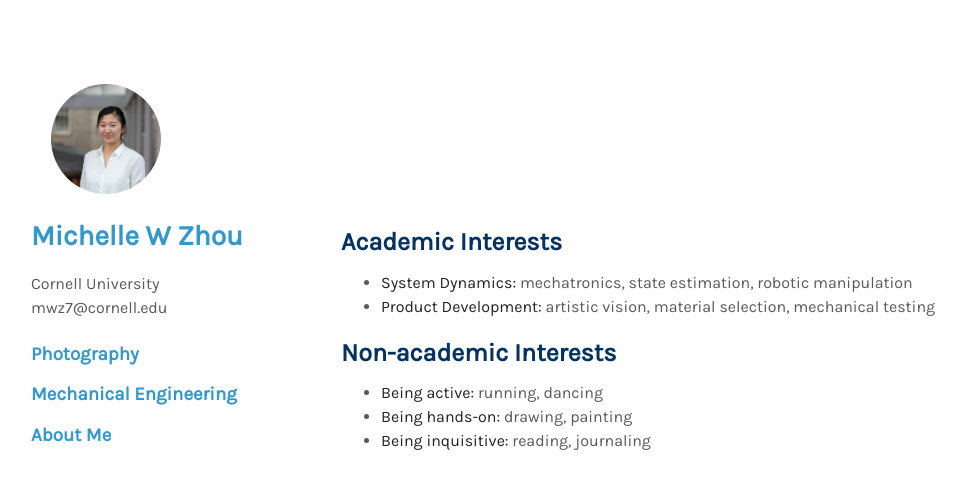
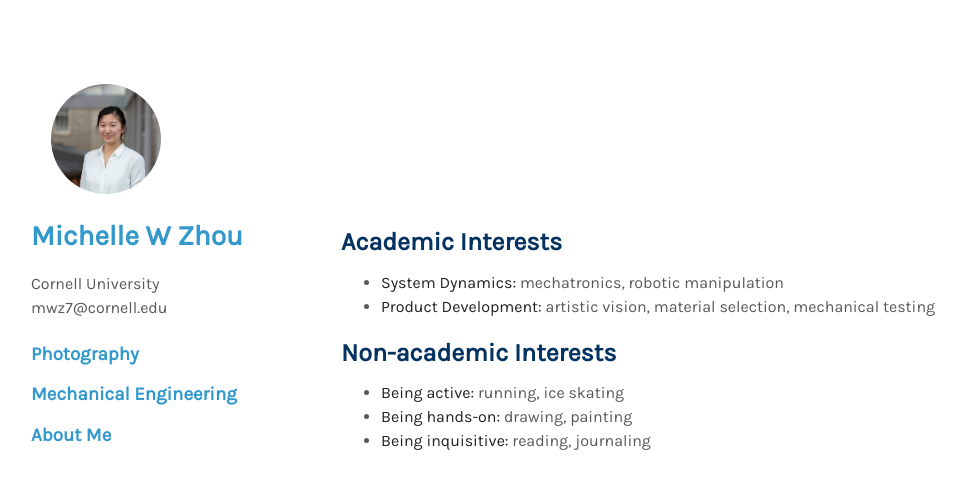
Before and after one commit to mwz724/mwz724.github.io, a Jekyll site: the page built from index.md, in a window 1280 px wide. Shown: the top 489 px of the page, without its empty margins (129-1095 px from the left). Built offline with Jekyll 4.4.1, drawn with Linux system fonts in a browser that asks for light colours; nearby versions of some CDN libraries; a style sheet for code colours, icons or effects is not loaded.

Commit message:
Update index.md

```diff
--- a/index.md
+++ b/index.md
@@ -12,13 +12,13 @@ layout: homepage
 
 ## Academic Interests
 
-- **System Dynamics:** mechatronics, state estimation, robotic manipulation
+- **System Dynamics:** mechatronics, robotic manipulation
 - **Product Development:** artistic vision, material selection, mechanical testing
 
 
 
 ## Non-academic Interests
 
-- **Being active:** running, dancing
+- **Being active:** running, ice skating
 - **Being hands-on:** drawing, painting
 - **Being inquisitive:** reading, journaling
```
